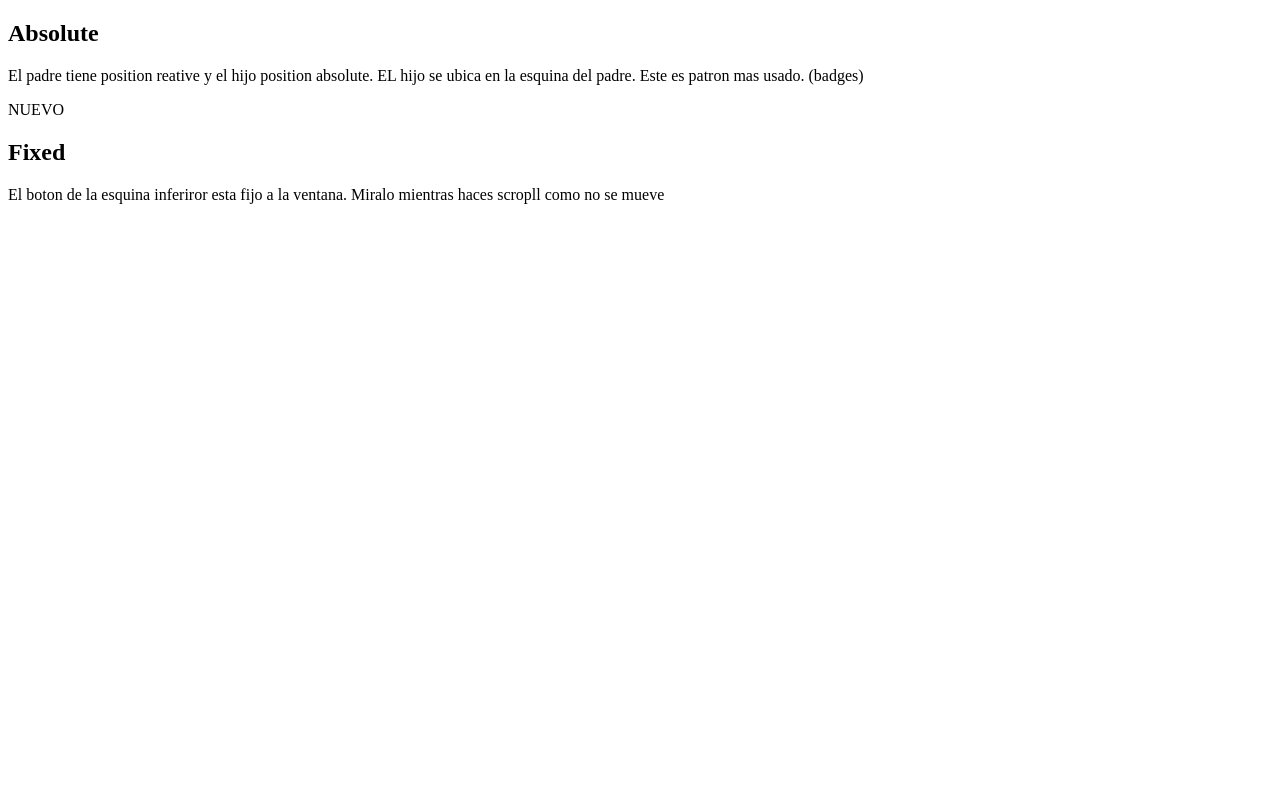
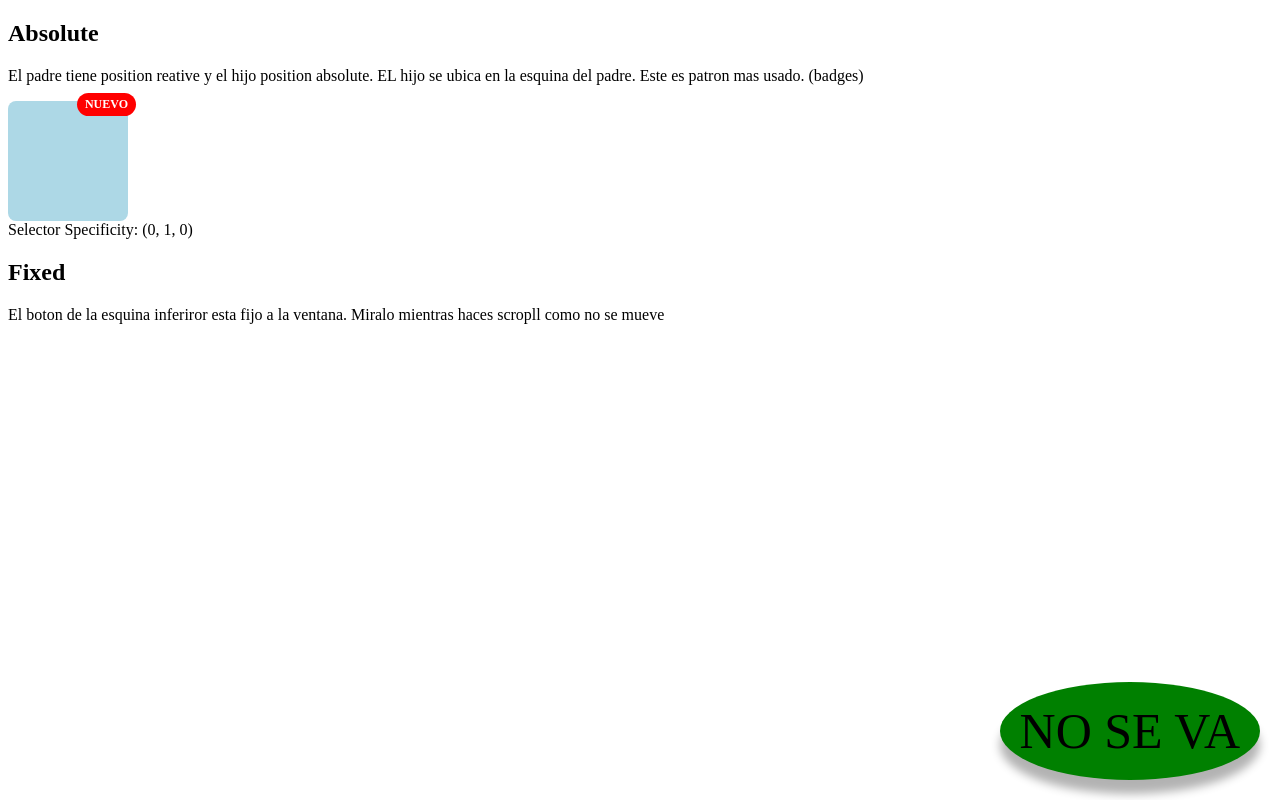
Before and after one commit to morro76/primerintento, a plain HTML site: page 6/index.html in a window 1280 px wide. Drawn offline with Linux system fonts and the light colour scheme.

Commit message:
clase_6_v1

```diff
--- a/6/index.html
+++ b/6/index.html
@@ -4,7 +4,9 @@
     <meta charset="UTF-8">
     <meta name="viewport" content="width=device-width, initial-scale=1.0">
     <title>Document</title>
+    <link rel="stylesheet" href="style.css">
 </head>
+
 <body>
 
     <article>
@@ -16,6 +18,11 @@
         <div class="box-parent">
             <span class="badge">NUEVO</span>
         </div>
+
+        <element class="box">
+
+        Selector Specificity: (0, 1, 0)
+
     </article>
 
 <article>
@@ -23,6 +30,9 @@
     <p>El boton de la esquina inferiror esta fijo a la ventana.
         Miralo mientras haces scropll como no se mueve
     </p>
+
+    <div class="fixed-btn">NO SE VA</div>
+
 </article>
 </body>
 </html>
--- a/6/relative.css
+++ /dev/null
@@ -1,19 +0,0 @@
-article{
-    border-bottom: 2px solid orange;
-    padding: 20px 0;
-}
-
-.box{
-    width: 120px;
-    height: 120px;
-    margin: 10px;
-    background-color: lightblue;
-    color: black;
-    font-weight: bold;
-    text-align: center;
-    border-radius: 8px;
-}
-
-.gris{
-    background-color: gray;
-}
--- /dev/null
+++ b/6/style.css
@@ -0,0 +1,32 @@
+.box-parent{
+    position: relative;
+    width: 120px;
+    height: 120px;
+    background-color: lightblue;
+    border-radius: 8px;
+}
+
+.badge{
+    position: absolute;
+    top: -8px;
+    right: -8px;
+    background-color: red;
+    color: white;
+    font-size: 12px;
+    font-weight: bold;
+    padding: 4px 8px;
+    border-radius: 12px;
+}
+
+.fixed-btn{
+    position: fixed;
+    bottom: 20px;
+    right: 20px;
+    text-decoration: none;
+    font-size: 50px;
+    background-color: green;
+    border-radius: 50%;
+    padding: 20px;
+    box-shadow: 0 14px 10px rgba(0, 0, 0, 0.3);
+
+}
```
Also changed, not shown: 6/box-parent.css (deleted, +0 -11 lines).
